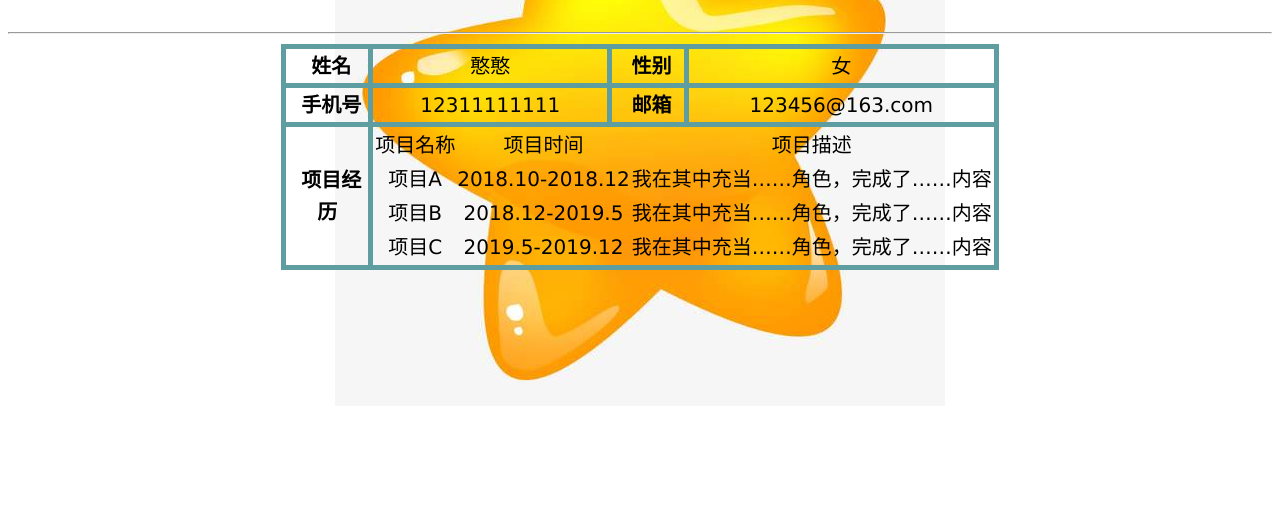
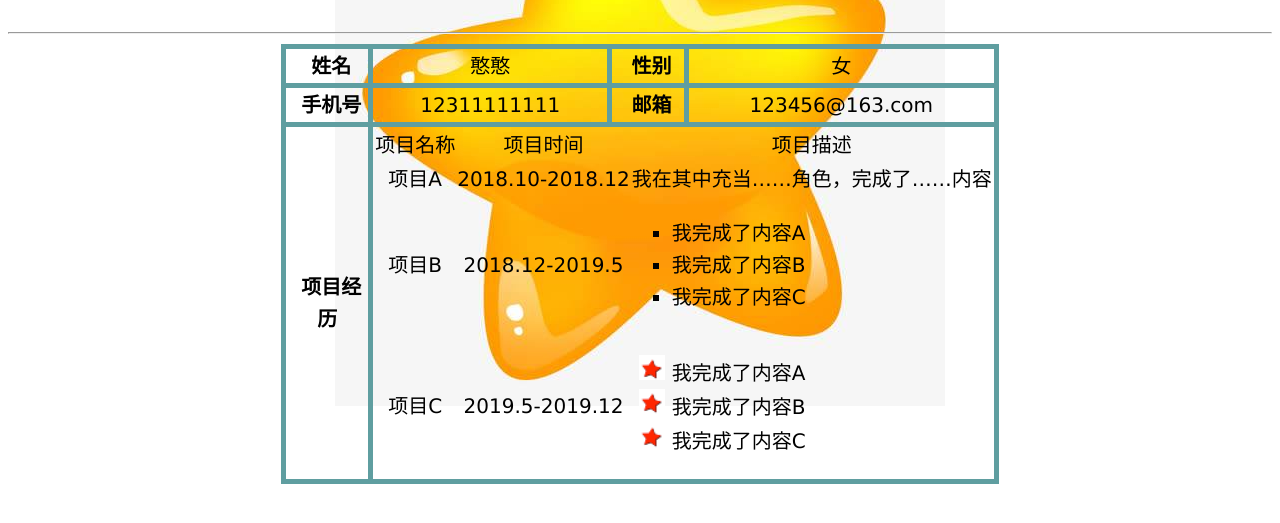
Before and after one commit to ache123/Baidu-IFE-2018, a plain HTML site: page day4/day4.html in a window 1280 px wide. Shown: the part 153-676 px from the top of the page. Drawn offline with Linux system fonts and the light colour scheme.

Commit message:
day4列表部分

```diff
--- a/day4/day4.html
+++ b/day4/day4.html
@@ -36,12 +36,24 @@
                 <tr>
                     <td>项目B</td>
                     <td>2018.12-2019.5</td>
-                    <td>我在其中充当……角色，完成了……内容</td>
+                    <td>
+                        <ul>
+                            <li>我完成了内容A</li>
+                            <li>我完成了内容B</li>
+                            <li>我完成了内容C</li>
+                        </ul>
+                    </td>
                 </tr>
                 <tr>
                     <td>项目C</td>
                     <td>2019.5-2019.12</td>
-                    <td>我在其中充当……角色，完成了……内容</td>
+                    <td>
+                        <ul class="img">
+                            <li>我完成了内容A</li>
+                            <li>我完成了内容B</li>
+                            <li>我完成了内容C</li>
+                        </ul>
+                    </td>
                 </tr>
             </table>
         </td>
--- a/day4/style4.css
+++ b/day4/style4.css
@@ -42,3 +42,10 @@ table[class="insideTable"]{
 table[class="insideTable"] td{
     border: 0px;
 }
+ul{
+    text-align: left;
+    list-style-type: square;
+}
+ul.img{
+    list-style-image: url(1580208996.jpg);
+}
```
Also changed, not shown: day4/1580208996.jpg (added).
